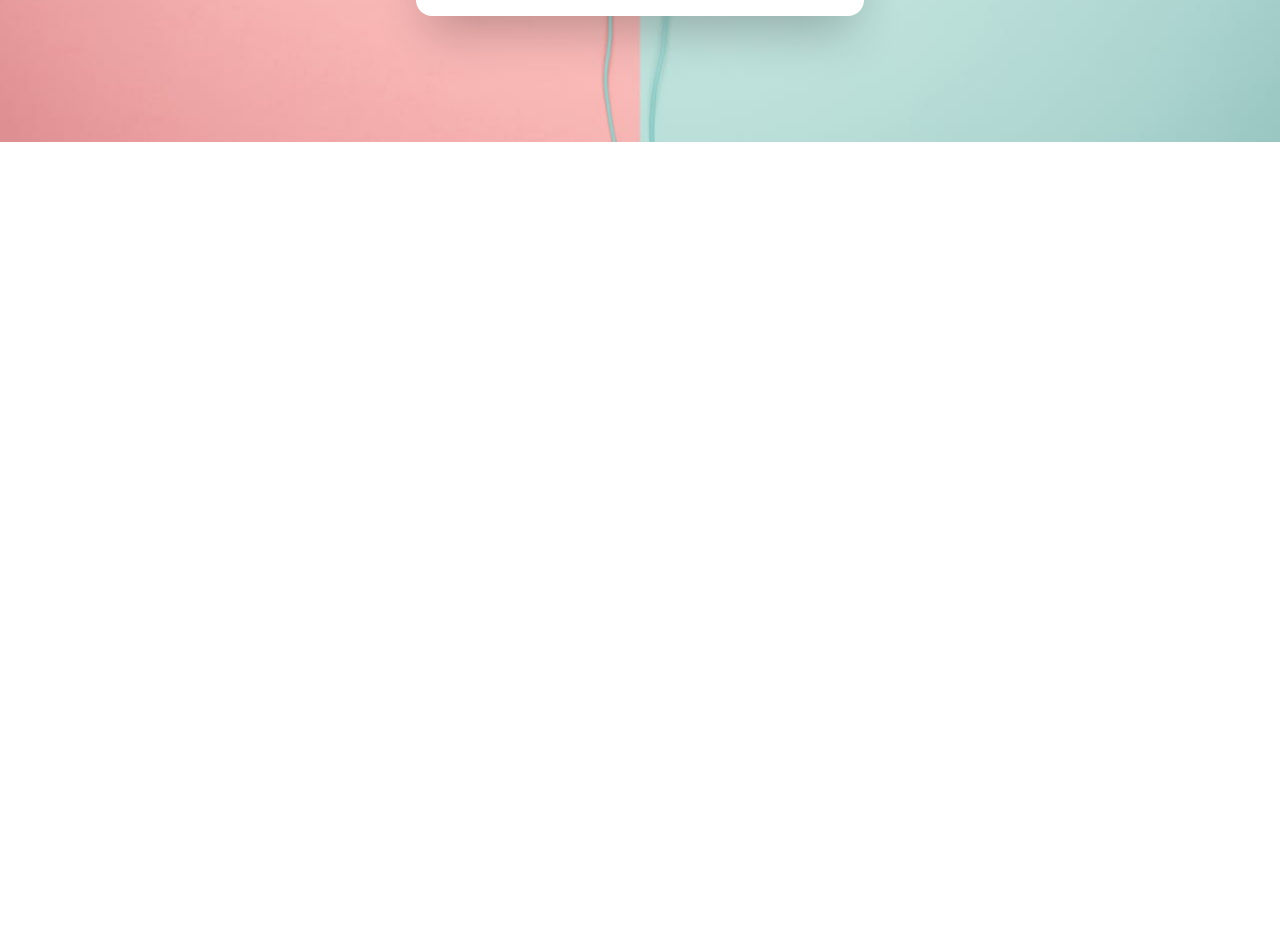
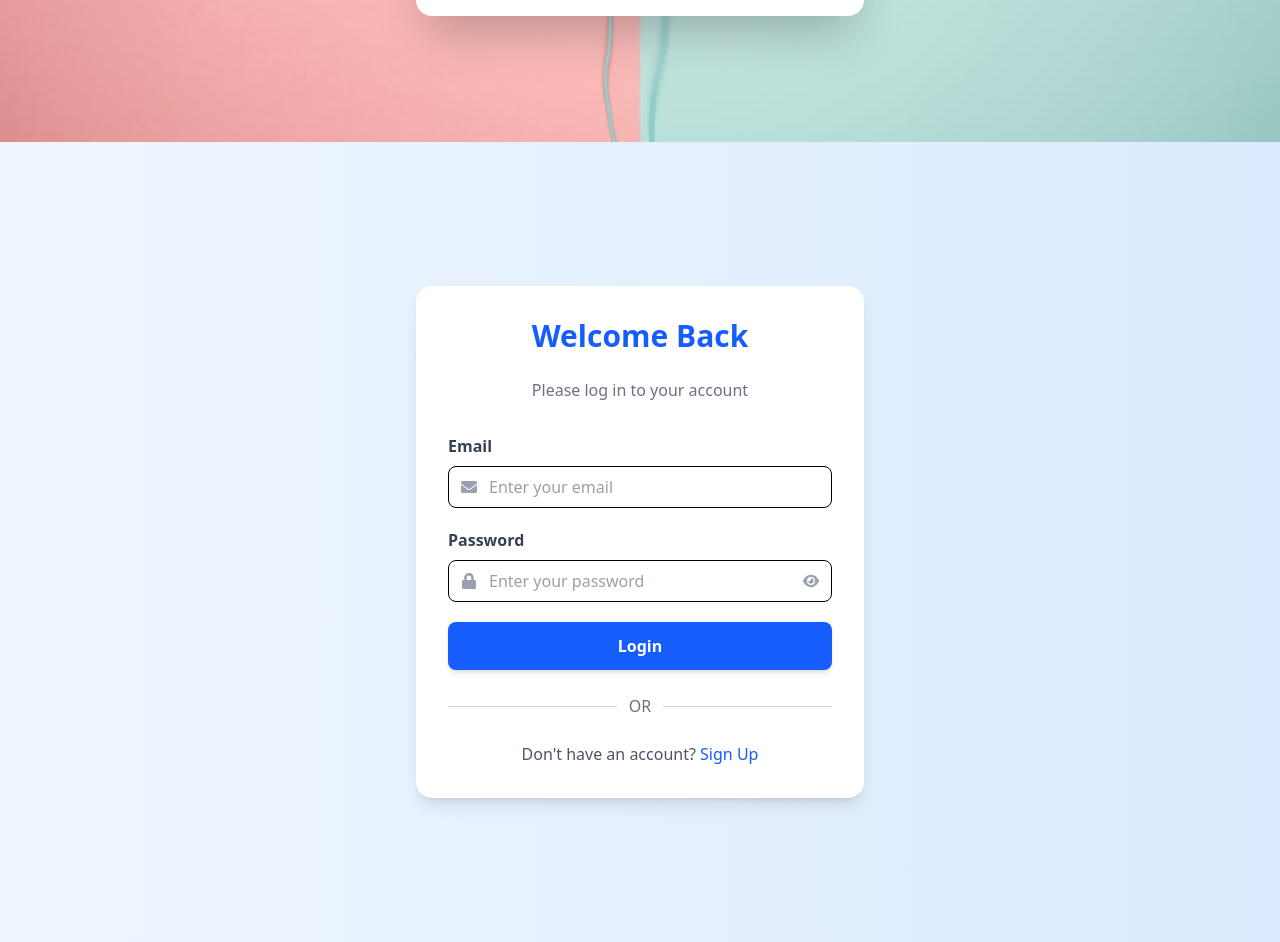
Before and after one commit to midu100/FireBase, a React (Vite) app: page / in a window 1280 px wide. Shown: the part 658-1600 px from the top of the page. Before the commit the page ends 800 px from the top, so only its background shows below. Built offline with nearby package versions, Linux system fonts and the light colour scheme.

Commit message:
firebase add

```diff
--- a/package.json
+++ b/package.json
@@ -11,9 +11,14 @@
   },
   "dependencies": {
     "@tailwindcss/vite": "^4.1.11",
+    "firebase": "^12.1.0",
     "react": "^19.1.1",
     "react-dom": "^19.1.1",
     "react-icons": "^5.5.0",
+    "react-router": "^7.8.0",
+    "react-router-dom": "^7.8.0",
+    "react-spinners": "^0.17.0",
+    "react-toastify": "^11.0.5",
     "tailwindcss": "^4.1.11"
   },
   "devDependencies": {
--- a/src/App.jsx
+++ b/src/App.jsx
@@ -3,13 +3,18 @@ import reactLogo from './assets/react.svg'
 import viteLogo from '/vite.svg'
 import './App.css'
 import RegistrationForm from './pages/RegistrationForm '
+import app from './Firebase.config'
+import { ToastContainer } from 'react-toastify'
+import Login from './pages/Login'
+import Home from './pages/Home'
+
 
 function App() {
-  const [count, setCount] = useState(0)
 
   return (
     <>
-     <RegistrationForm />
+     <Home />
+     <ToastContainer></ToastContainer>
     </>
   )
 }
--- /dev/null
+++ b/src/Firebase.config.js
@@ -0,0 +1,19 @@
+// Import the functions you need from the SDKs you need
+import { initializeApp } from "firebase/app";
+import { getAnalytics } from "firebase/analytics";
+
+const firebaseConfig = {
+  apiKey: "AIzaSyAsskKRq4h6p_u4SC4Z2QFJs8isO-aR2os",
+  authDomain: "note-bc3c2.firebaseapp.com",
+  projectId: "note-bc3c2",
+  storageBucket: "note-bc3c2.firebasestorage.app",
+  messagingSenderId: "47037039845",
+  appId: "1:47037039845:web:07b514b6be475dfd48000c",
+  measurementId: "G-PYXQL3KK0Q"
+};
+
+// Initialize Firebase
+const app = initializeApp(firebaseConfig);
+const analytics = getAnalytics(app);
+
+export default app
--- /dev/null
+++ b/src/components/Navbar.jsx
@@ -0,0 +1,9 @@
+import React from 'react'
+
+const Navbar = () => {
+  return (
+    <div>Navbar</div>
+  )
+}
+
+export default Navbar
--- /dev/null
+++ b/src/layout/LayoutOne.jsx
@@ -0,0 +1,15 @@
+import React from 'react'
+import { Outlet } from 'react-router'
+import Home from '../pages/Home'
+import RegistrationForm from '../pages/RegistrationForm '
+import Navbar from '../components/Navbar'
+
+const LayoutOne = () => {
+  return (
+    <div>
+
+    </div>
+  )
+}
+
+export default LayoutOne
--- /dev/null
+++ b/src/pages/Home.jsx
@@ -0,0 +1,14 @@
+import React from 'react'
+import RegistrationForm from './RegistrationForm '
+import Login from './Login'
+
+const Home = () => {
+  return (
+    <div>
+        <RegistrationForm />
+        <Login />
+    </div>
+  )
+}
+
+export default Home
--- /dev/null
+++ b/src/pages/Login.jsx
@@ -0,0 +1,68 @@
+// Login.jsx
+import React from "react";
+import { FaEnvelope, FaLock } from "react-icons/fa";
+import { FaEye } from "react-icons/fa6";
+
+const Login = () => {
+  return (
+    <div className="flex justify-center items-center min-h-screen bg-gradient-to-r from-blue-50 to-blue-100 p-4">
+      <div className="bg-white rounded-2xl shadow-lg p-8 w-full max-w-md">
+        <h2 className="text-3xl font-bold text-center text-blue-600 mb-6">
+          Welcome Back
+        </h2>
+        <p className="text-center text-gray-500 mb-8">
+          Please log in to your account
+        </p>
+
+        {/* Email Field */}
+        <div className="mb-5">
+          <label className="block text-gray-700 font-semibold mb-2">Email</label>
+          <div className="flex items-center border rounded-lg px-3 py-2 focus-within:border-blue-500 transition">
+            <FaEnvelope className="text-gray-400 mr-3" />
+            <input
+              type="email"
+              placeholder="Enter your email"
+              className="flex-1 outline-none text-gray-700"
+            />
+          </div>
+        </div>
+
+        {/* Password Field */}
+        <div className="mb-5">
+          <label className="block text-gray-700 font-semibold mb-2">Password</label>
+          <div className="flex items-center border rounded-lg px-3 py-2 focus-within:border-blue-500 transition">
+            <FaLock className="text-gray-400 mr-3" />
+            <input
+              type="password"
+              placeholder="Enter your password"
+              className="flex-1 outline-none text-gray-700"
+            />
+            <FaEye className="text-gray-400 cursor-pointer" />
+          </div>
+        </div>
+
+        {/* Login Button */}
+        <button className="w-full bg-blue-600 hover:bg-blue-700 text-white font-semibold py-3 rounded-lg shadow-md transition duration-300">
+          Login
+        </button>
+
+        {/* Divider */}
+        <div className="flex items-center my-6">
+          <hr className="flex-1 border-gray-300" />
+          <span className="mx-3 text-gray-500">OR</span>
+          <hr className="flex-1 border-gray-300" />
+        </div>
+
+        {/* Register Link */}
+        <p className="text-center text-gray-600">
+          Don't have an account?{" "}
+          <a href="/register" className="text-blue-600 hover:underline font-medium">
+            Sign Up
+          </a>
+        </p>
+      </div>
+    </div>
+  );
+};
+
+export default Login;
--- a/src/pages/RegistrationForm .jsx
+++ b/src/pages/RegistrationForm .jsx
@@ -2,10 +2,20 @@ import React, { useState } from "react";
 import { FaUser, FaEnvelope, FaLock, FaEye } from "react-icons/fa";
 import BG from '../assets/img/BG1.jpg'
 import { FaEyeSlash } from "react-icons/fa";
+import { getAuth, createUserWithEmailAndPassword, sendEmailVerification, updateProfile } from "firebase/auth";
+import { Bounce, toast } from "react-toastify";
+import { PulseLoader } from "react-spinners";
+
+
 const RegistrationForm = () => {
+    const auth = getAuth();
+
     const[showPassword, setShowPassword] = useState(false)
     const[confirmShowPass,setConfirmShowPass] = useState(false)
     const [formData, setFormData]= useState({username:'',email:'',password:'',ConfirmPassword:'',errors:''})
+
+    const [alreadyUser,setAlreadyUser] =useState('')
+    const[loading,setLoading]=useState(true)
     // regex
     const passwordRegex = /^(?=.*[A-Z])(?=.*[a-z])(?=.*\d)(?=.*[@$!%*?&])[A-Za-z\d@$!%*?&]{8,}$/;
     const emailRegex = /^[\w.-]+@[a-zA-Z\d.-]+\.[a-zA-Z]{2,}$/;
@@ -19,6 +29,57 @@ const RegistrationForm = () => {
         if(!passwordRegex.test(formData.password)) return setFormData((prev)=>({...prev,errors:'Choose a Strong Password'}))
 
         if(formData.ConfirmPassword !== formData.password) return setFormData((prev)=>({...prev,errors:'Password does not matched'}))
+
+            setLoading(!loading)
+
+        createUserWithEmailAndPassword(auth, formData.email, formData.password)
+            .then((userCredential) => {
+                // Signed up
+                const user = userCredential.user;
+
+
+                console.log(user)
+
+                // update profile / username update
+                updateProfile(auth.currentUser, { displayName: formData.username, photoURL: "https://example.com/jane-q-user/profile.jpg"})
+                .then(() => {
+                sendEmailVerification(auth.currentUser)
+                    .then(() => {
+                        // Email verification sent!
+                        console.log('hoise')
+                        setLoading(true)
+
+                        toast.info('Email Verification send!', {
+                        position: "top-center",
+                        autoClose: 5000,
+                        hideProgressBar: false,
+                        closeOnClick: false,
+                        pauseOnHover: true,
+                        draggable: true,
+                        progress: undefined,
+                        theme: "dark",
+                        transition: Bounce,
+                        });
+                                            });
+                })
+                .catch((error) => {
+                // An error occurred
+                // ...
+                });
+
+
+            })
+            .catch((error) => {
+                const errorCode = error.code;
+                const errorMessage = error.message;
+                console.log(error)
+                console.log(errorCode)
+                setLoading(true)
+                if(errorCode === 'auth/email-already-in-use'){
+                    console.log('Email already used')
+                    setAlreadyUser('Email already used')
+                }
+            });
     }
 
 
@@ -31,6 +92,7 @@ const RegistrationForm = () => {
           {/* Full Name */}
           <div className="relative">
             <p className="text-[18px] font-sans text-red-600 text-center">{formData.errors}</p>
+            <p className="text-[18px] font-sans text-red-600 text-center">{alreadyUser}</p>
             <label className="block text-gray-700 mb-1">Full Name</label>
             <div className="flex items-center border border-gray-300 rounded-md px-3 focus-within:ring-2 focus-within:ring-indigo-400">
               <FaUser className="text-gray-400 mr-2" />
@@ -98,12 +160,26 @@ const RegistrationForm = () => {
           </div>
 
           {/* Button */}
+          {
+            loading ?
+
           <button
             type="submit"
             className="BTN cursor-pointer w-full bg-sky-600 text-white font-medium py-2 rounded-[10px]"
           >
             Register
           </button>
+
+          :
+
+          <button
+            type="submit"
+            className="BTN cursor-pointer w-full bg-sky-600 text-white font-medium py-2 rounded-[10px]"
+          >
+            <PulseLoader color="#fff" />
+          </button>
+          }
+
         </form>
       </div>
     </div>
```
Also changed, not shown: 1 other file (tests, documents, lock files or other folders).
